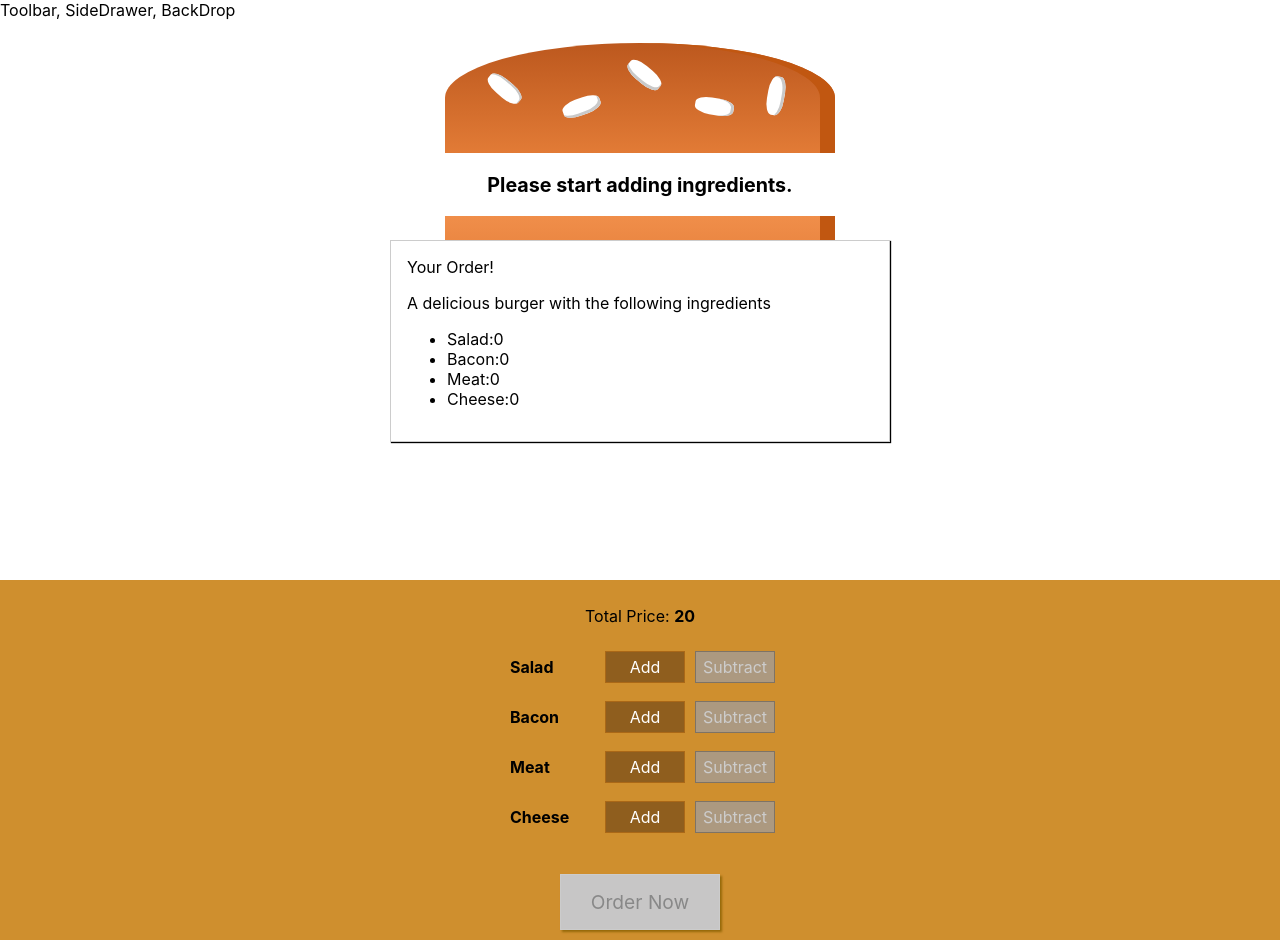
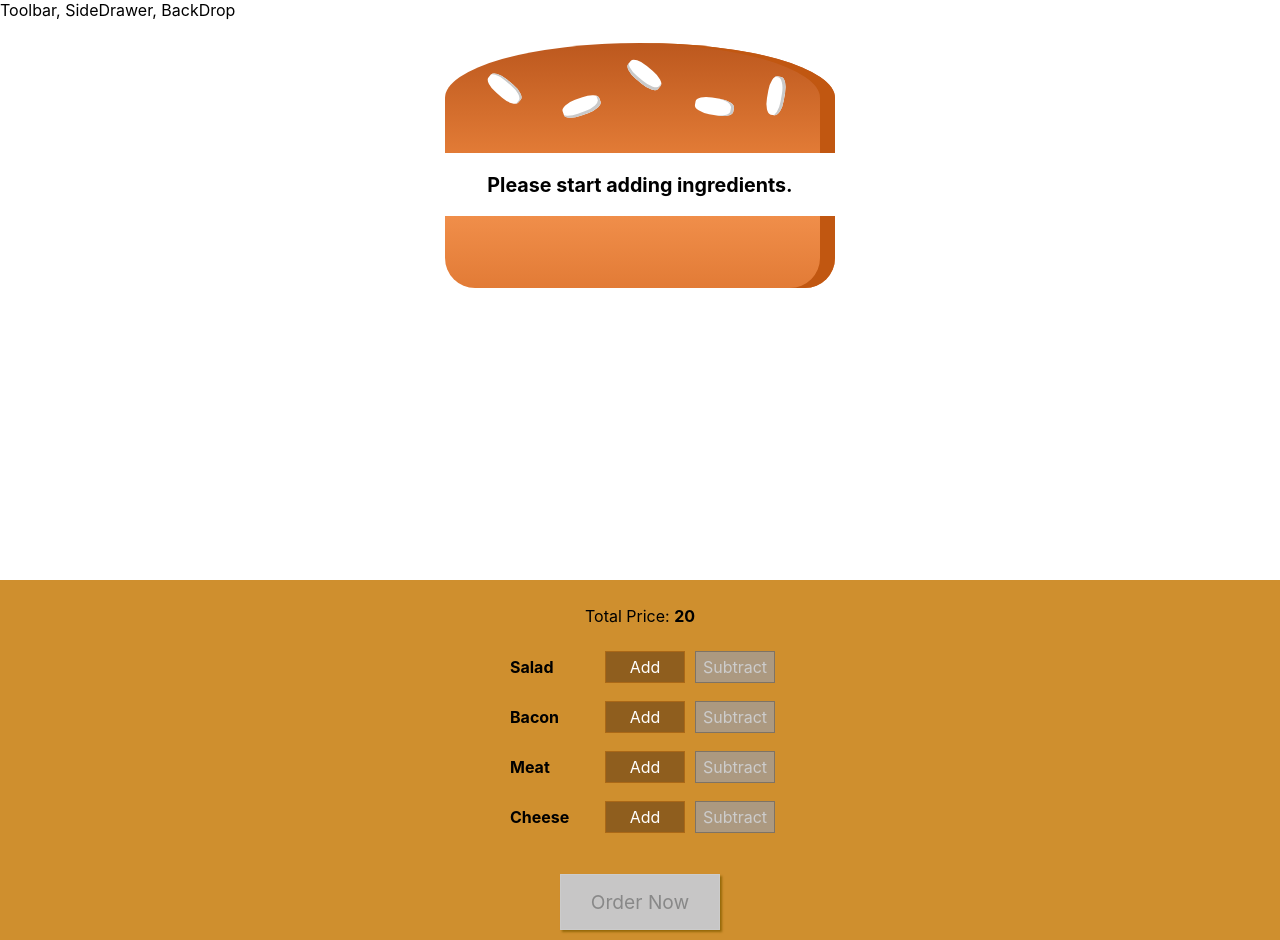
Before and after one commit to connect-sonveer/burger-builder, a React (Create React App) app: page / in a window 1280 px wide. Built offline with nearby package versions, Linux system fonts and the light colour scheme.

Commit message:
added conditions to render modal

```diff
--- a/src/components/Burger/BuildControls/BuildControls.js
+++ b/src/components/Burger/BuildControls/BuildControls.js
@@ -5,7 +5,7 @@ import { CONTROLS } from '../../../helpers/Constants';
 
 const BuildControls = (props) => {
   // console.log('BuildControlsProps', props);
-  const { price, addIngredient, removeIngredient, disabledButtons, isPurchasable } = props;
+  const { price, addIngredient, removeIngredient, disabledButtons, isPurchasable, orderNow } = props;
   return (
     <div className={Style.BuildControls}>
       <p className={Style.Price}>
@@ -27,7 +27,7 @@ const BuildControls = (props) => {
         );
       })}
       <p></p>
-      <button className={Style.OrderButton} disabled={isPurchasable}>
+      <button className={Style.OrderButton} disabled={isPurchasable} onClick={orderNow}>
         Order Now
       </button>
     </div>
--- a/src/components/UI/Modal/Modal.js
+++ b/src/components/UI/Modal/Modal.js
@@ -2,7 +2,15 @@ import React from 'react';
 import Style from './Modal.module.css';
 
 const Modal = (props) => {
-  return <div className={Style.Modal}>{props.children}</div>;
+  const { showModal } = props;
+  return (
+    <div
+      className={Style.Modal}
+      style={{ transform: showModal ? 'translateY(0)' : 'translateY(-100vh)', opacity: showModal ? '1' : 0 }}
+    >
+      {props.children}
+    </div>
+  );
 };
 
 export default Modal;
--- a/src/containers/BurgerBuilder/BurgerBuilder.js
+++ b/src/containers/BurgerBuilder/BurgerBuilder.js
@@ -16,6 +16,11 @@ class BurgerBuilder extends Component {
     },
     totalPrice: 20,
     isPurchasable: true,
+    showModal: false,
+  };
+
+  handleOrderNow = () => {
+    this.setState({ showModal: true });
   };
 
   handlePurchase = (ingredients) => {
@@ -53,7 +58,7 @@ class BurgerBuilder extends Component {
   };
 
   render() {
-    const { ingredients, totalPrice, isPurchasable } = this.state;
+    const { ingredients, totalPrice, isPurchasable, handleOrderNow, showModal } = this.state;
     const disabledButtons = {
       ...this.state.ingredients,
     };
@@ -64,7 +69,7 @@ class BurgerBuilder extends Component {
 
     return (
       <Aux>
-        <Modal>
+        <Modal showModal={showModal}>
           <OrderSummary ingredients={ingredients} />
         </Modal>
         <Burger ingredients={ingredients} />
@@ -74,6 +79,7 @@ class BurgerBuilder extends Component {
           disabledButtons={disabledButtons}
           price={totalPrice}
           isPurchasable={isPurchasable}
+          orderNow={this.handleOrderNow}
         />
       </Aux>
     );
```
